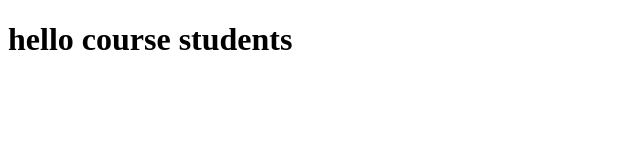
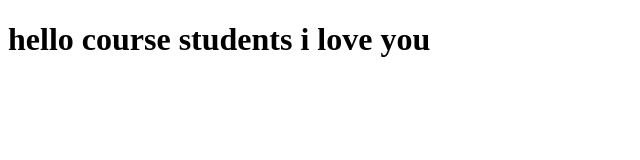
Before and after one commit to Dracosurya/course-test, a plain HTML site: page index.html in a window 1280 px wide. Shown: the whole page, without its empty margins (0-640 px from the left). Drawn offline with Linux system fonts and the light colour scheme.

Commit message:
first web fileNext version of web file

```diff
--- a/index.html
+++ b/index.html
@@ -5,6 +5,6 @@
     <title>hello course</title>
   </head>
   <body>
-    <h1>hello course students</h1>
+    <h1>hello course students i love you</h1>
   </body>
 </html>
```
